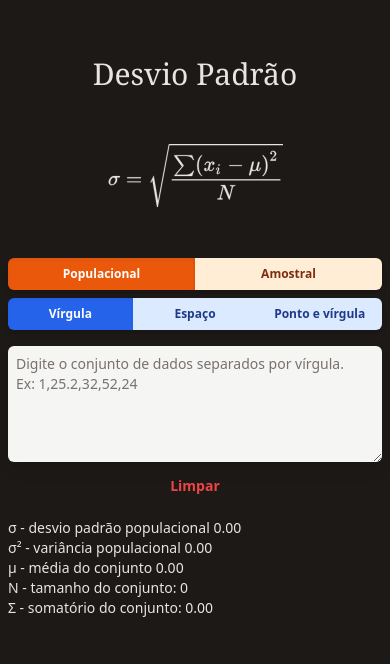
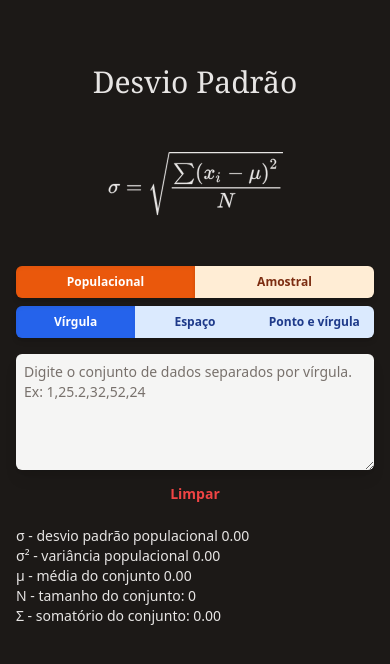
Before and after one commit to ffss92/desviopadrao, a Next.js app: page / in a window 390 px wide. Shown: the top 664 px of the page. Built offline with nearby package versions, Linux system fonts and the light colour scheme.

Commit message:
Increased padding in main page to 4

```diff
--- a/pages/index.tsx
+++ b/pages/index.tsx
@@ -21,7 +21,7 @@ const Home: NextPage = () => {
       </Head>
       {/* Formula */}
       <div className="flex flex-col">
-        <div className="mt-12 container flex flex-col max-w-2xl p-2 md:p-4 mx-auto text-stone-200">
+        <div className="mt-12 container flex flex-col max-w-2xl p-4 mx-auto text-stone-200">
           <h1 className="text-center text-3xl sm:text-4xl md:text-5xl font-serif">
             Desvio Padrão
           </h1>
```
